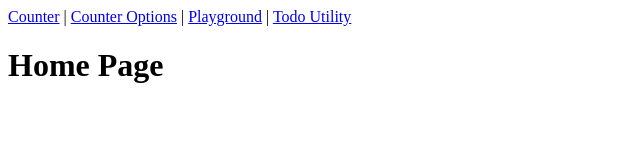
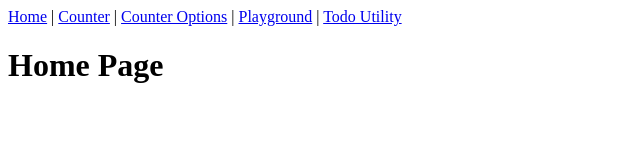
Before and after one commit to dennybiasiolli/vue-tutorial-project-2023-03, a Vue app: page /#/ in a window 1280 px wide. Shown: the top 160 px of the page, without its empty margins (0-640 px from the left). Built offline with nearby package versions, Linux system fonts and the light colour scheme.

Commit message:
day 3, step 2 and 3

```diff
--- a/src/App.vue
+++ b/src/App.vue
@@ -1,12 +1,8 @@
+<script setup>
+import NavLinks from './components/NavLinks.vue'
+</script>
+
 <template>
-  <nav>
-    <router-link to="/counter">Counter</router-link>
-    |
-    <router-link to="/counter-options">Counter Options</router-link>
-    |
-    <router-link to="/playground-components">Playground</router-link>
-    |
-    <router-link to="/todo-utility">Todo Utility</router-link>
-  </nav>
+  <NavLinks />
   <router-view />
 </template>
--- /dev/null
+++ b/src/components/NavLinks.vue
@@ -0,0 +1,13 @@
+<template>
+  <nav>
+    <router-link to="/">Home</router-link>
+    |
+    <router-link to="/counter">Counter</router-link>
+    |
+    <router-link to="/counter-options">Counter Options</router-link>
+    |
+    <router-link to="/playground-components">Playground</router-link>
+    |
+    <router-link to="/todo-utility">Todo Utility</router-link>
+  </nav>
+</template>
```
